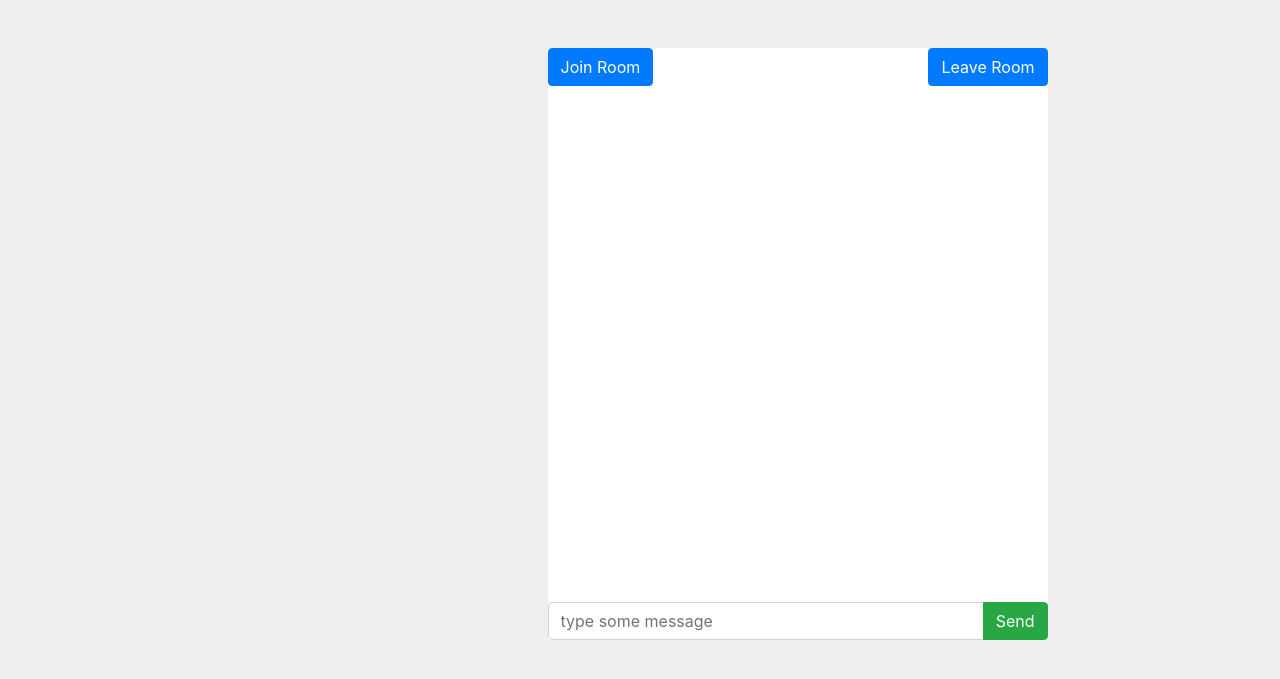
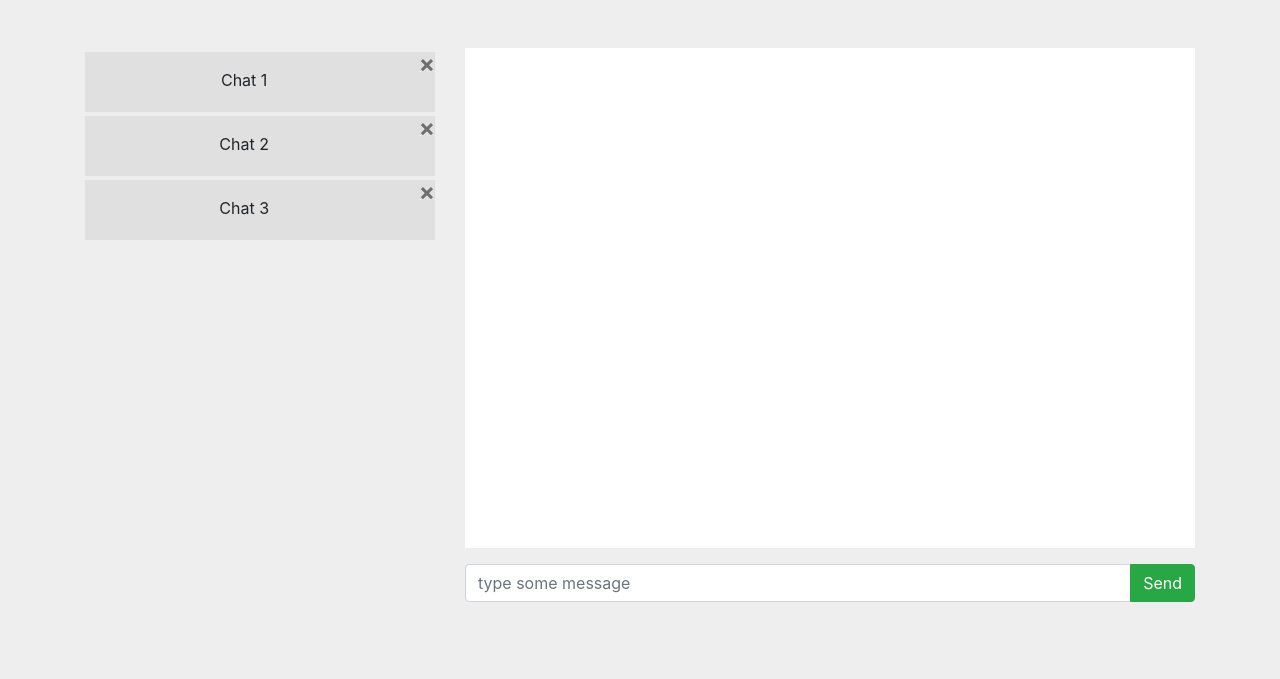
Before and after one commit to BigBlackWolf/flask-ws-app, a Flask app: page / in a window 1280 px wide. Shown: the part 56-735 px from the top of the page. Run offline with Flask 2, Linux system fonts and the light colour scheme; a user stored in the database is signed in; some libraries are stand-ins or nearby versions.

Commit message:
Some fixes for rooms and added style

```diff
--- a/app/events.py
+++ b/app/events.py
@@ -5,7 +5,6 @@ from flask_login import current_user
 class Chat(Namespace):
     def on_joined(self, message):
         print(current_user.username + message)
-        emit('status', {'data': 'Hello'})
 
     def on_message(self, data):
         data['user'] = current_user.username
--- a/app/static/chat.js
+++ b/app/static/chat.js
@@ -6,7 +6,7 @@ $(document).ready(function () {
     });
 
     socket.on('message', function (message) {
-        $('div.list-messages').append('<br>' + $('<div>').text(message.user + ': ' + message.message + ' ').html());
+        $('div.list-messages').append('<br>' + $('<div>').text(message).html());
         console.log(message)
     });
 
@@ -15,11 +15,11 @@ $(document).ready(function () {
         elem.append('<br>' + $('<div>').text(data.user + ': ' + data.message + ' ').html());
     });
 
-    $('input#join_room').click(function () {
+    $('div.join_room').click(function () {
         socket.emit('join_room', {room: 1});
     });
 
-    $('input#leave_room').click(function () {
+    $('button.leave_room').click(function () {
         socket.emit('leave_room', {room: 1});
     });
 
--- a/app/static/chat_style.css
+++ b/app/static/chat_style.css
@@ -3,10 +3,16 @@
     height: 500px;
     overflow-y: auto;
     color: #007bff;
-    width: 500px;
 }
 
-.row {
-    width: 500px;
-    background-color: #fff;
+.mt-1 {
+    background-color: #e0e0e0;
+    height: 60px;
+    text-decoration: none;
 }
+
+.mt-1:hover {
+    background-color: #fafafa;
+    height: 60px;
+    text-decoration: none;
+}
--- a/app/templates/chat.html
+++ b/app/templates/chat.html
@@ -4,16 +4,56 @@
     <script type="text/javascript" src="//code.jquery.com/jquery-1.4.2.min.js"></script>
     <script type="text/javascript" src="//cdnjs.cloudflare.com/ajax/libs/socket.io/1.3.6/socket.io.min.js"></script>
     <script type="text/javascript" src="{{ url_for('static', filename='chat.js') }}" charset="utf-8"></script>
-    <div class="container mt-5 ">
-        <div class="row offset-md-5">
-             <input class="btn btn-primary mr-auto" type="submit" value="Join Room" id="join_room">
-             <input class="btn btn-primary" type="submit" value="Leave Room" id="leave_room">
-            <div class="list-messages p-3">
+    <div class="container mt-5">
+        <div class="row">
+            <div class="col-md-4">
+                <div class="d-flex flex-column bd-highlight">
+                    <div class="bd-highlight mt-1 text-center">
+                        <div class="row">
+                            <div class="col-md-11 pt-3 join_room">
+                                <span>Chat 1</span>
+                            </div>
+                            <div class="col-md-1">
+                                <button type="button" class="close leave_room" aria-label="Close">
+                                    <span aria-hidden="true" id="1">&times;</span>
+                                </button>
+                            </div>
+                        </div>
+                    </div>
+                    <div class="bd-highlight mt-1 text-center">
+                        <div class="row">
+                            <div class="col-md-11 pt-3 join_room">
+                                <span>Chat 2</span>
+                            </div>
+                            <div class="col-md-1">
+                                <button type="button" class="close leave_room" aria-label="Close">
+                                    <span aria-hidden="true" id="2">&times;</span>
+                                </button>
+                            </div>
+                        </div>
+                    </div>
+                    <div class="bd-highlight mt-1 text-center">
+                        <div class="row">
+                            <div class="col-md-11 pt-3 join_room">
+                                <span>Chat 3</span>
+                            </div>
+                            <div class="col-md-1">
+                                <button type="button" class="close leave_room" aria-label="Close">
+                                    <span aria-hidden="true" id="3">&times;</span>
+                                </button>
+                            </div>
+                        </div>
+                    </div>
+                </div>
             </div>
-            <div class="input-group mt-3">
-                <input class="form-control" type="text" placeholder="type some message" name="message" id="message">
-                <div class="input-group-append">
-                    <input class="btn btn-success" type="submit" value="Send" id="send_msg">
+            <div class="col-md-8">
+                <div class="list-messages pt-3">
+                </div>
+                <div class="input-group mt-3">
+                    <input class="form-control" type="text" placeholder="type some message" name="message" id="message">
+                    <div class="input-group-append">
+                        <input class="btn btn-success" type="submit" value="Send" id="send_msg">
+                    </div>
                 </div>
             </div>
         </div>
```
